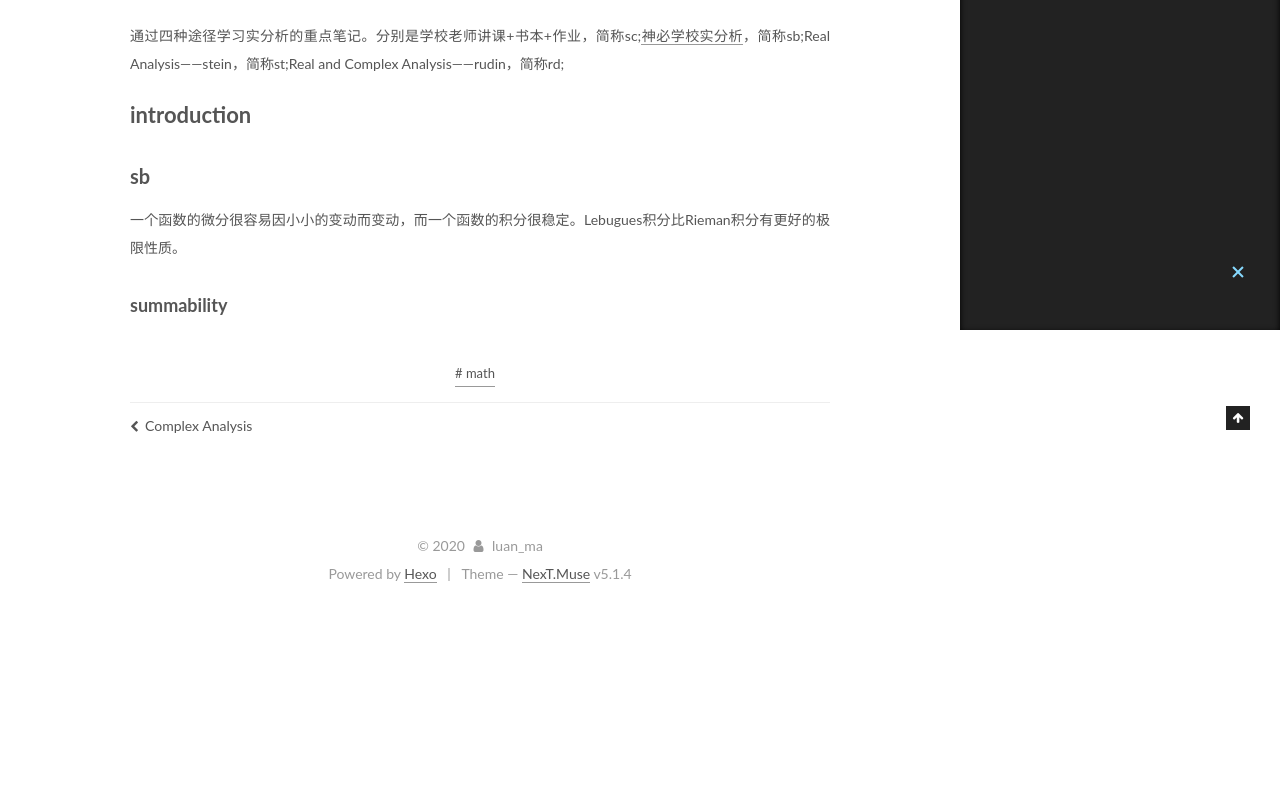
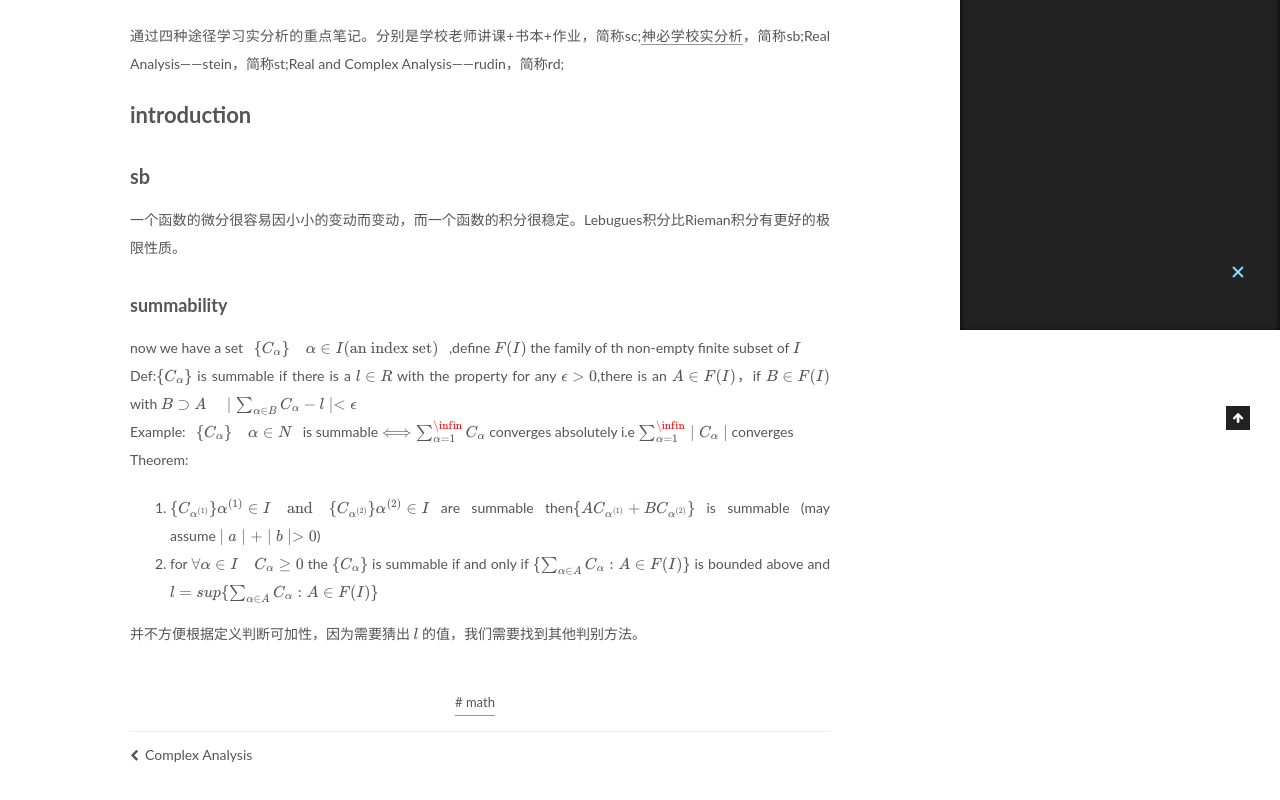
Before and after one commit to luan8ma/luan8ma.github.io, a plain HTML site: page 2020/02/11/r-a/index.html in a window 1280 px wide. Shown: the part 470-1270 px from the top of the page. Before the commit the page ends 1078 px from the top, so only its background shows below. Drawn offline with nearby package versions, Linux system fonts and the light colour scheme; some packages are replaced by stand-ins of ours.

Commit message:
Site updated: 2020-02-12 10:13:45

```diff
--- a/2020/02/11/r-a/index.html
+++ b/2020/02/11/r-a/index.html
@@ -87,7 +87,7 @@
 <meta property="og:description" content="通过四种途径学习实分析的重点笔记。分别是学校老师讲课+书本+作业，简称sc;神必学校实分析，简称sb;Real Analysis——stein，简称st;Real and Complex Analysis——rudin，简称rd;">
 <meta property="og:locale" content="en_US">
 <meta property="article:published_time" content="2020-02-11T02:37:36.000Z">
-<meta property="article:modified_time" content="2020-02-11T12:11:01.757Z">
+<meta property="article:modified_time" content="2020-02-11T14:48:01.326Z">
 <meta property="article:author" content="luan_ma">
 <meta property="article:tag" content="math">
 <meta name="twitter:card" content="summary">
@@ -302,7 +302,13 @@
 
         <p>通过四种途径学习实分析的重点笔记。分别是学校老师讲课+书本+作业，简称sc;<a href="https://www.bilibili.com/video/av53564541" target="_blank" rel="noopener">神必学校实分析</a>，简称sb;Real Analysis——stein，简称st;Real and Complex Analysis——rudin，简称rd;<br><a id="more"></a></p>
 <h1 id="introduction"><a href="#introduction" class="headerlink" title="introduction"></a>introduction</h1><h2 id="sb"><a href="#sb" class="headerlink" title="sb"></a>sb</h2><p>一个函数的微分很容易因小小的变动而变动，而一个函数的积分很稳定。Lebugues积分比Rieman积分有更好的极限性质。</p>
-<h3 id="summability"><a href="#summability" class="headerlink" title="summability"></a>summability</h3>
+<h3 id="summability"><a href="#summability" class="headerlink" title="summability"></a>summability</h3><p>now we have a set&emsp;$\{C_\alpha\}\quad\alpha\in I\text{(an index set)}$&emsp;,define $F(I)$ the family of th non-empty finite subset of $I$<br>Def:$\{C_\alpha\}$ is summable if there is a $l\in R$ with the property for any $\epsilon&gt;0$,there is an $A\in F(I)$，if $B\in F(I)$ with $B\supset A \quad\mid\sum_{\alpha\in B}C_\alpha-l\mid&lt;\epsilon$<br>Example:&emsp;$\{C_\alpha\}\quad\alpha\in N$&emsp;is summable $\Longleftrightarrow \sum_{\alpha=1}^\infin C_\alpha$ converges absolutely i.e $\sum_{\alpha=1}^\infin\mid C_\alpha\mid$ converges<br>Theorem:</p>
+<ol>
+<li>$\{C_{\alpha^{(1)}}\}\alpha^{(1)}\in I\quad\text{and}\quad \{C_{\alpha^{(2)}}\}\alpha^{(2)}\in I$ are summable then$\{AC_{\alpha^{(1)}}+BC_{\alpha^{(2)}}\}$ is summable (may assume $\mid a\mid+\mid b\mid&gt;0$)  </li>
+<li>for $\forall\alpha\in I\quad C_\alpha\ge0$ the $\{C_\alpha\}$ is summable if and only if $\{\sum_{\alpha\in A}C_\alpha:A\in F(I)\}$ is bounded above and $l=sup\{\sum_{\alpha\in A}C_\alpha:A\in F(I)\}$  </li>
+</ol>
+<p>并不方便根据定义判断可加性，因为需要猜出 $l$ 的值，我们需要找到其他判别方法。 </p>
+
 
     </div>
 
```
Also changed, not shown: 2020/02/10/hello-world/index.html (+3 -3 lines).
